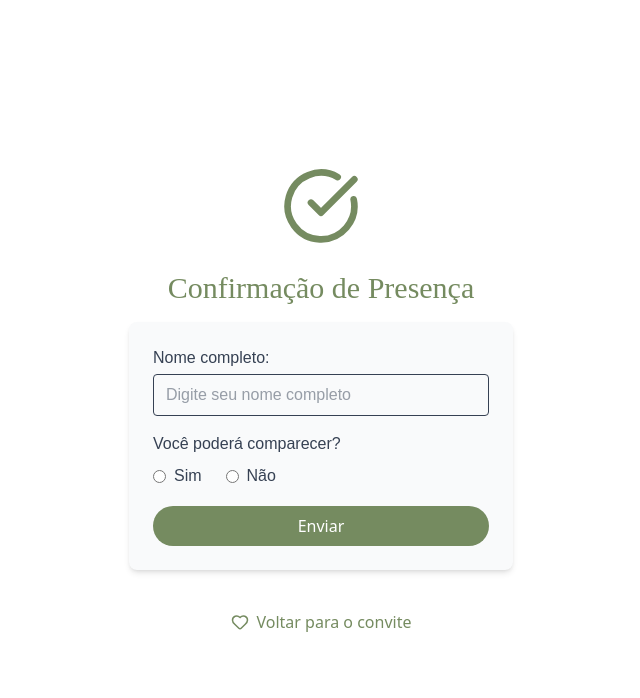
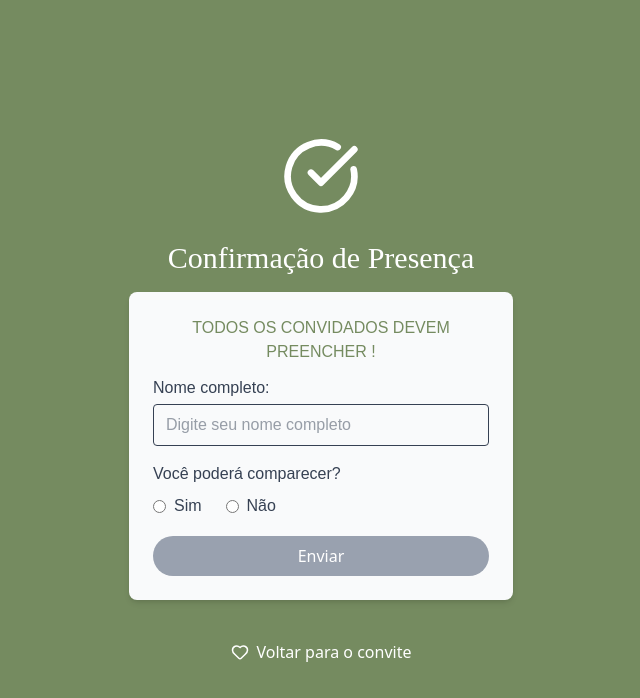
Before and after one commit to isacpimenta/casamento, a React (Vite) app: page /confirmar in a window 1280 px wide. Shown: the top 698 px of the page, without its empty margins (319-959 px from the left). Built offline with nearby package versions, Linux system fonts and the light colour scheme.

Commit message:
Integração Banco de Dados!

```diff
--- a/package.json
+++ b/package.json
@@ -21,6 +21,7 @@
     "react": "^19.1.0",
     "react-dom": "^19.1.0",
     "react-router-dom": "^7.7.1",
+    "sweetalert2": "^11.22.3",
     "tailwindcss": "^4.1.11"
   },
   "devDependencies": {
--- a/src/pages/ConfirmarPresença.jsx
+++ b/src/pages/ConfirmarPresença.jsx
@@ -1,40 +1,63 @@
 import { CheckCircle, Heart } from 'lucide-react';
 import { useNavigate } from 'react-router-dom';
-import { useState } from 'react';
+import { useState, useEffect } from 'react';
 
 // Importa Firestore
 import { collection, addDoc, query, where, getDocs, updateDoc, doc } from 'firebase/firestore';
-import { db } from '../firebase.js'; // caminho pro seu arquivo firebase.js
+import { db } from '../firebase.js';
+
+// Importa SweetAlert2
+import Swal from 'sweetalert2';
 
 function ConfirmarPresenca() {
   const navigate = useNavigate();
 
   const [nome, setNome] = useState('');
-  const [comparecer, setComparecer] = useState(null); // 'sim' ou 'nao'
+  const [comparecer, setComparecer] = useState(null);
+  const [formValido, setFormValido] = useState(false);
+
+  useEffect(() => {
+    const nomeValido = nome.trim().length > 0;
+    const respostaValida = comparecer === 'sim' || comparecer === 'nao';
+    setFormValido(nomeValido && respostaValida);
+  }, [nome, comparecer]);
 
   const handleSubmit = async (e) => {
     e.preventDefault();
 
-    if (!nome.trim() || !comparecer) {
-      alert('Por favor, preencha seu nome e escolha uma opção.');
+    if (!formValido) {
+      await Swal.fire({
+        title: 'Ops!',
+        text: 'Por favor, preencha seu nome corretamente e escolha uma opção.',
+        icon: 'warning',
+        confirmButtonColor: '#facc15',
+        confirmButtonText: 'OK',
+      });
       return;
     }
 
+    Swal.fire({
+      title: 'Enviando confirmação...',
+      didOpen: () => {
+        Swal.showLoading();
+      },
+      allowOutsideClick: false,
+      allowEscapeKey: false,
+      allowEnterKey: false,
+    });
+
     try {
-      // Verifica se convidado já existe (por nome)
       const convidadosRef = collection(db, 'convidados');
       const q = query(convidadosRef, where('nome', '==', nome.trim()));
       const querySnapshot = await getDocs(q);
 
       if (querySnapshot.empty) {
-        // Se não existe, adiciona
         await addDoc(convidadosRef, {
           nome: nome.trim(),
           comparecer,
           dataConfirmacao: new Date().toISOString(),
         });
       } else {
-        // Se já existe, atualiza o documento
         const docId = querySnapshot.docs[0].id;
         const docRef = doc(db, 'convidados', docId);
         await updateDoc(docRef, {
@@ -43,25 +66,38 @@ function ConfirmarPresenca() {
         });
       }
 
-      alert(`Obrigado, ${nome}! Sua resposta foi: ${comparecer === 'sim' ? 'Sim, vou comparecer' : 'Não poderei comparecer'}.`);
+      await Swal.fire({
+        title: `Obrigado, ${nome.trim()}!`,
+        text: `Sua resposta foi: ${comparecer === 'sim' ? 'Sim, vou comparecer' : 'Não poderei comparecer'}.`,
+        icon: 'success',
+        confirmButtonColor: '#4ade80',
+        confirmButtonText: 'Fechar',
+      });
 
-      navigate('/'); // volta pra home
-
+      navigate('/');
     } catch (error) {
       console.error('Erro ao salvar presença:', error);
-      alert('Erro ao enviar confirmação. Tente novamente.');
+      await Swal.fire({
+        title: 'Erro',
+        text: 'Não foi possível enviar sua confirmação. Tente novamente.',
+        icon: 'error',
+        confirmButtonColor: '#ef4444',
+        confirmButtonText: 'Tentar de novo',
+      });
     }
   };
 
   return (
-    <div className="flex flex-col items-center justify-center min-h-screen bg-white text-center px-6">
-      <CheckCircle className="text-[var(--color-green3)] w-20 h-20 mb-6" />
+    <div className="flex flex-col items-center justify-center min-h-screen bg-[var(--color-green3)] text-center px-6">
+      <CheckCircle className="text-white w-20 h-20 mb-6" />
 
-      <h1 className="text-3xl font-great-vibes text-[var(--color-green3)] mb-4">
+      <h1 className="text-3xl font-great-vibes text-white mb-4">
         Confirmação de Presença
       </h1>
 
       <form onSubmit={handleSubmit} className="w-full max-w-sm bg-gray-50 p-6 rounded-lg shadow-md">
+        <h1 className='font-bebas text-[var(--color-green3)] mb-3'>TODOS OS CONVIDADOS DEVEM PREENCHER !</h1>
+
         <label className="block mb-4 text-left font-rubik text-gray-700">
           Nome completo:
           <input
@@ -70,7 +106,7 @@ function ConfirmarPresenca() {
             onChange={(e) => setNome(e.target.value)}
             className="mt-1 w-full px-3 py-2 border rounded focus:outline-none focus:ring-2 focus:ring-[var(--color-green3)]"
             placeholder="Digite seu nome completo"
-            required
+            autoComplete="off"
           />
         </label>
 
@@ -85,7 +121,6 @@ function ConfirmarPresenca() {
               checked={comparecer === 'sim'}
               onChange={() => setComparecer('sim')}
               className="cursor-pointer form-radio text-[var(--color-green3)]"
-              required
             />
             <span className="ml-2">Sim</span>
           </label>
@@ -105,15 +140,17 @@ function ConfirmarPresenca() {
 
         <button
           type="submit"
-          className="cursor-pointer w-full bg-[var(--color-green3)] text-white py-2 rounded-full hover:opacity-90 transition duration-300"
+          disabled={!formValido}
+          className={`cursor-pointer w-full py-2 rounded-full text-white transition duration-300
+            ${formValido ? 'bg-[var(--color-green3)] hover:opacity-90' : 'bg-gray-400 cursor-not-allowed'}`}
         >
           Enviar
         </button>
       </form>
 
       <button
-        onClick={() => navigate("/")}
-        className="mt-10 flex items-center gap-2 cursor-pointer text-[var(--color-green3)] hover:underline"
+        onClick={() => navigate('/')}
+        className="mt-10 flex items-center gap-2 cursor-pointer text-white hover:underline"
       >
         <Heart size={18} />
         Voltar para o convite
```
Also changed, not shown: 1 other file (tests, documents, lock files or other folders).
